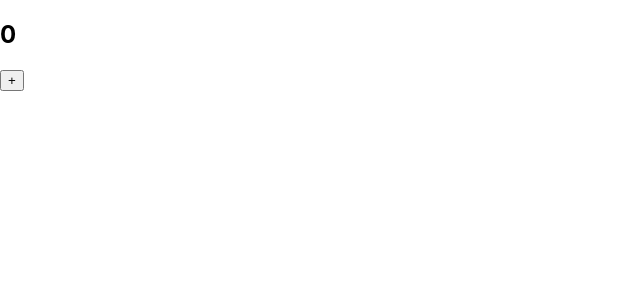
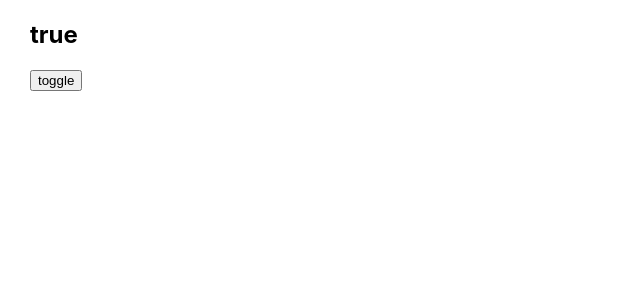
Before and after one commit to Bam-j/react-study, a React (Create React App) app: page / in a window 1280 px wide. Shown: the top 300 px of the page, without its empty margins (0-640 px from the left). Built offline with nearby package versions, Linux system fonts and the light colour scheme.

Commit message:
커스텀 훜 추가

```diff
--- a/src/App.js
+++ b/src/App.js
@@ -1,10 +1,11 @@
+import React from 'react';
 import './App.css';
-import CountUp from './codes/CountUp';
+import CustomHook from './codes/CustomHook';
 
 function App() {
     return (
       <>
-        <CountUp/>
+        <CustomHook/>
       </>
     );
 }
--- /dev/null
+++ b/src/codes/CustomHook.js
@@ -0,0 +1,14 @@
+import useToggle from './useToggle';
+
+const CustomHook = () => {
+  const [flag, setFlag] = useToggle(true);
+
+  return (
+    <div style={{marginLeft: 30}}>
+      <h2>{flag + ''}</h2>
+      <button onClick={setFlag}>toggle</button>
+    </div>
+  );
+};
+
+export default CustomHook;
--- /dev/null
+++ b/src/codes/useToggle.js
@@ -0,0 +1,11 @@
+import {useState} from 'react';
+
+const useToggle = initialState => {
+  const [flag, setFlag] = useState(initialState);
+
+  const handleFlagToggle = () => setFlag(!flag);
+
+  return [flag, handleFlagToggle];
+};
+
+export default useToggle;
```
Also changed, not shown: 2 other files (tests, documents, lock files or other folders).
